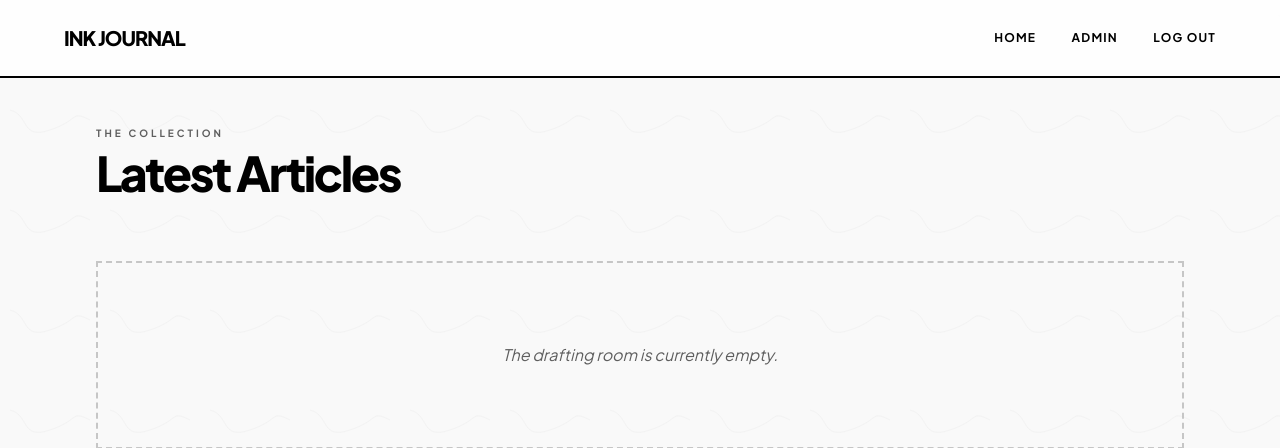
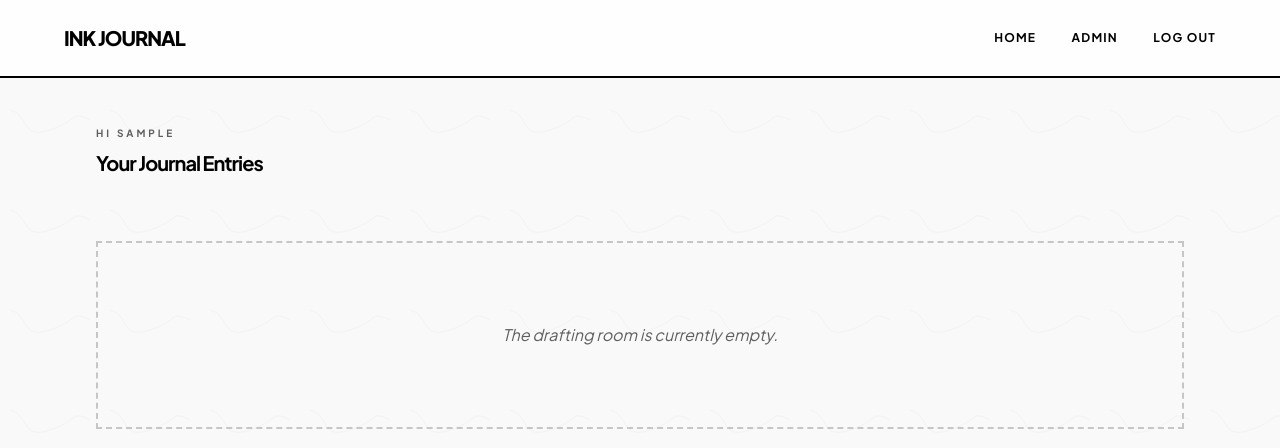
Before and after one commit to tegarsosi/personal-blog, a FastAPI app: page / in a window 1280 px wide. Shown: the top 448 px of the page. Run offline with FastAPI, Linux system fonts and the light colour scheme; the visitor is signed in with stand-in values (Sample User, id 1); some libraries are stand-ins or nearby versions.

Commit message:
feat: add username to homescreen

```diff
--- a/templates/home.html
+++ b/templates/home.html
@@ -2,8 +2,8 @@
 
 {% block content %}
 <header class="mb-16">
-    <span class="text-[10px] font-bold uppercase tracking-[0.3em] text-secondary mb-2 block">The Collection</span>
-    <h1 class="text-5xl font-extrabold tracking-tighter text-primary">Latest Articles</h1>
+    <span class="text-[10px] font-bold uppercase tracking-[0.3em] text-secondary mb-2 block">Hi {{ request.session.get("user") }}</span>
+    <h1 class="text-xl font-bold tracking-tighter text-primary">Your Journal Entries</h1>
 </header>
 
 <div class="space-y-20">
```
